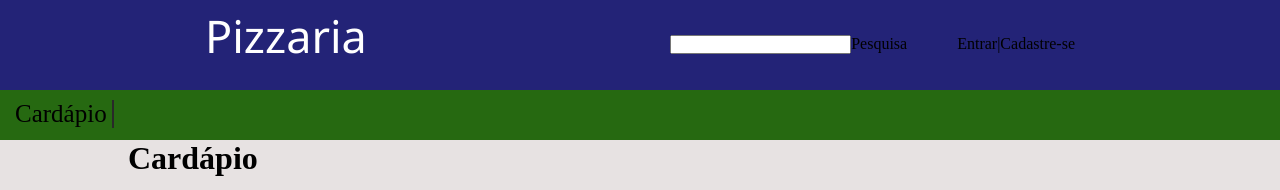
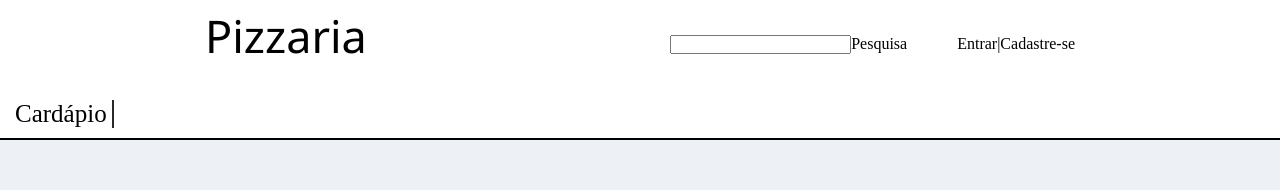
Before and after one commit to JulianoCesarM/projeto_pizzaria, a React (Create React App) app: page /cardapio in a window 1280 px wide. Shown: the top 190 px of the page. Built offline with nearby package versions, Linux system fonts and the light colour scheme.

Commit message:
alteraçoes no estilo da da pagina

```diff
--- a/src/App.css
+++ b/src/App.css
@@ -8,5 +8,5 @@ a{
   color: unset;
 }
 body{
-  background-color: rgb(231, 226, 226);
+  background-color: rgb(237,241,245);
 }
--- a/src/EstruturaSite/Cabecalho/Cabecalho.css
+++ b/src/EstruturaSite/Cabecalho/Cabecalho.css
@@ -1,5 +1,5 @@
 #cabecalho {
-	background-color:rgb(35, 35, 119);
+	background-color: white;
 	height: 90px;
 	padding:5px;
 
@@ -10,7 +10,7 @@
 #linktopo
 {
 	font-size: 45px;
-	color: white;
+	color: black;
 	font-family: 'Segoe UI', Tahoma, Geneva, Verdana, sans-serif;
 }
 
--- a/src/EstruturaSite/Cabecalho/Cabecalho.js
+++ b/src/EstruturaSite/Cabecalho/Cabecalho.js
@@ -1,5 +1,4 @@
 import './Cabecalho.css'
-import { Link } from 'react-router-dom';
 
 function Cabecalho(prop)
 {
--- a/src/EstruturaSite/NavBar/NavBar.css
+++ b/src/EstruturaSite/NavBar/NavBar.css
@@ -1,8 +1,9 @@
 #nav{
-    background-color:rgb(38, 105, 17);
+    background-color: white;
     padding: 10px;
     height: 50px;
     font-size: 25px;
+    border-bottom: 2px solid;
 }
 #a-navbar{
     padding: 0px 5px;
@@ -17,10 +18,9 @@
 
 /* pega os itens de UL */
 .menu li{
-
 	position:relative;   /* faz os elementos filhos ficarem posicionados com base no elemento pai */
 	float:left;   /* faz o alinhamento ser a esquerda */
-	background-color:rgb(38, 105, 17);
+	background-color:white;
 }
 
 /* pega os links dentro dos itens */
@@ -44,6 +44,7 @@
 
 /* pega as listas "filhas" dos itens com o mouse */
 .menu li:hover ul {
+    border: 1px solid black;
 	display:block; /* mostra na tela */
 }
 
--- a/src/Produtos/Produto.css
+++ b/src/Produtos/Produto.css
@@ -15,5 +15,6 @@
 }
 
 .conteudo-pag{
-    margin: 0% 10%;
+    margin: 0% ;
+    margin: 50px 10%;
 }
```
